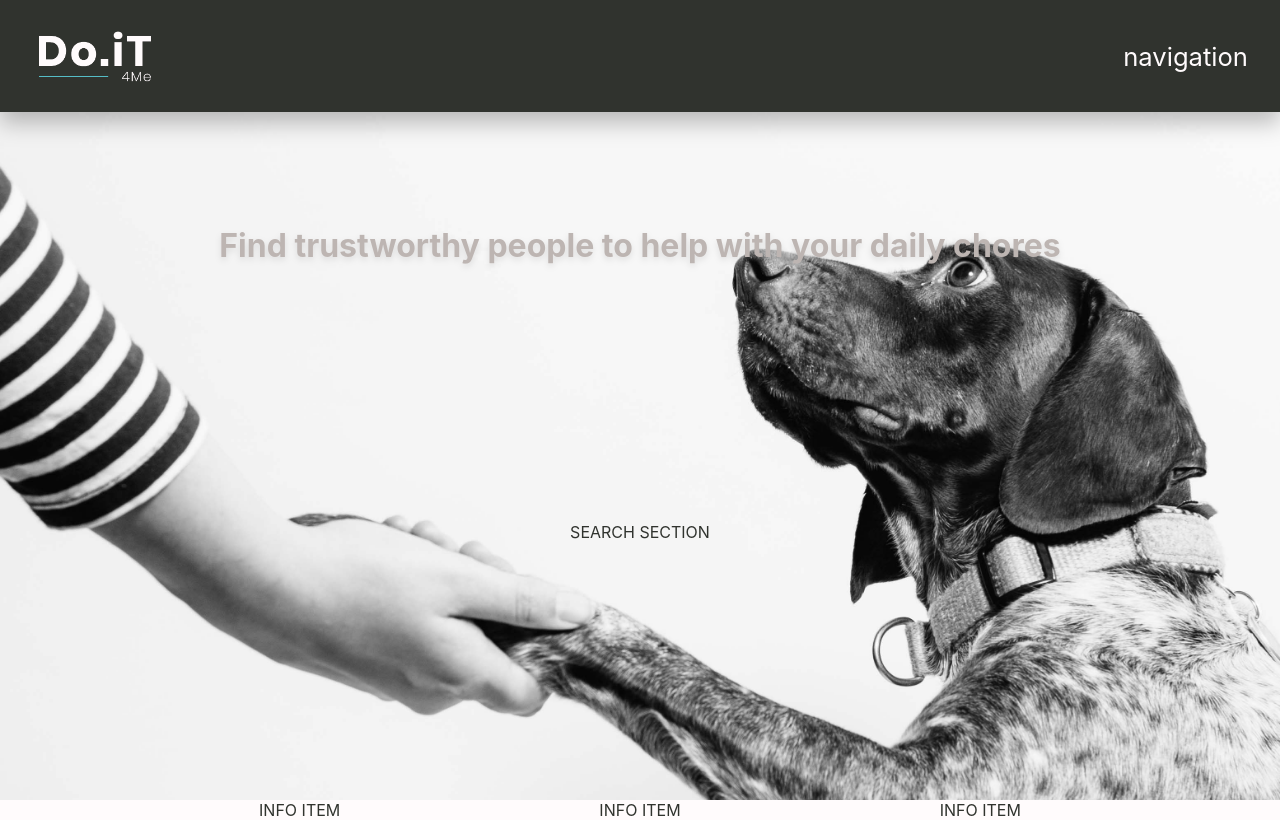
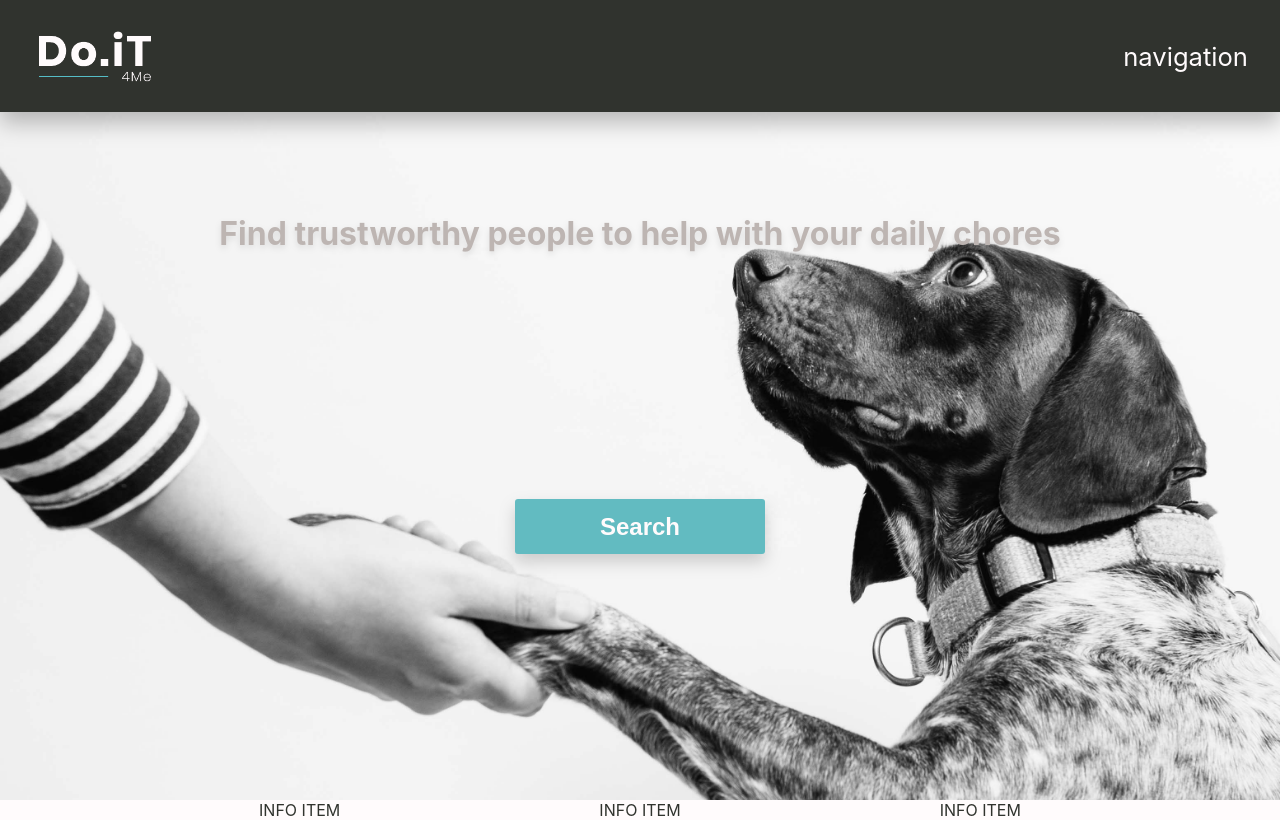
Before and after one commit to Do-it-for-me/front-end, a React (Create React App) app: page / in a window 1280 px wide. Built offline with nearby package versions, Linux system fonts and the light colour scheme.

Commit message:
styled buttons praimary + secondary

```diff
--- a/src/App.scss
+++ b/src/App.scss
@@ -1,4 +1,3 @@
 .App {
   text-align: center;
-  color: rgb(142, 79, 151);
 }
--- /dev/null
+++ b/src/Components/Styled-Components/StyledButton.js
@@ -0,0 +1,24 @@
+import styled from "styled-components";
+import colors from "./General-Styles/colors";
+
+export const StyledButton = styled.button`
+  background-color: ${(props) => {
+    if (props.type === "primary") return colors.primary;
+    if (props.type === "secondary") return colors.secondary;
+  }};
+  font-size: 1.5rem;
+  font-weight: bold;
+  border: none;
+  color: ${colors.light};
+  width: 250px;
+  height: 55px;
+  filter: drop-shadow(0px 8px 8px rgba(0, 0, 0, 0.17));
+  border-radius: 3px;
+  outline: none;
+  :hover {
+    opacity: 0.8;
+  }
+  :active {
+    transform: scale(.99);
+    filter: drop-shadow(0px 8px 8px rgba(0, 0, 0, 0.10));
+`;
--- a/src/Components/views/Home.js
+++ b/src/Components/views/Home.js
@@ -1,12 +1,18 @@
 import React from "react";
 
-import {StyledHome }from "../Styled-Components/StyledHome"
+import { StyledHome } from "../Styled-Components/StyledHome";
+import { StyledButton } from "../Styled-Components/StyledButton";
+
 const Home = () => {
   return (
     <StyledHome>
       <div className="heroSection">
-        <div className="headlineSection"><h2>Find trustworthy people to help  with your daily chores</h2></div>
-        <div className="searchSection">SEARCH SECTION</div>
+        <div className="headlineSection">
+          <h2>Find trustworthy people to help with your daily chores</h2>
+        </div>
+        <div className="searchSection">
+          <StyledButton type="primary">Search</StyledButton>
+        </div>
       </div>
       <div className="infoSection">
         <div className="infoItem">INFO ITEM</div>
```
